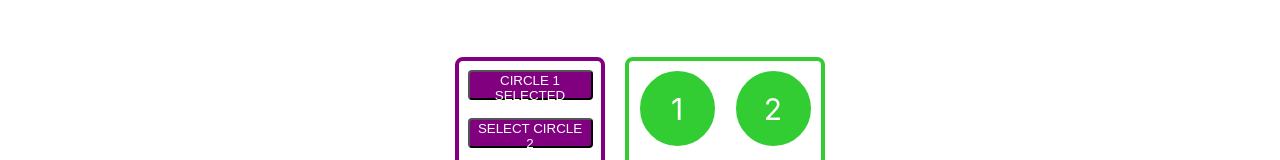
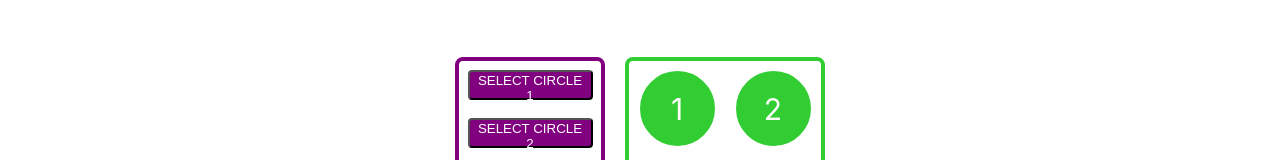
Before and after one commit to TonyPurple/reactunit4assessment, a React (Create React App) app: page / in a window 1280 px wide. Shown: the part 278-438 px from the top of the page. Built offline with nearby package versions, Linux system fonts and the light colour scheme.

Commit message:
setting state of buttons working

```diff
--- a/src/App.jsx
+++ b/src/App.jsx
@@ -5,8 +5,15 @@ import Circles from './components/Circles/Circles'
 
 class App extends Component {
     state = {
-        selected: 'Circle 1 Selected'
+        selected: 1
     }
+
+    selectCircle = (newSelection) => {
+        this.setState({
+            selected: newSelection
+        })
+    }
+
   render() {
     return (
       <div className="App">
@@ -14,6 +21,7 @@ class App extends Component {
         <main>
         <CircleSelector
             selected={this.state.selected}
+            onClick={this.selectCircle}
         />
         <Circles
         />
--- a/src/components/CircleSelector/CircleSelector.jsx
+++ b/src/components/CircleSelector/CircleSelector.jsx
@@ -2,12 +2,19 @@ import React from "react";
 import './CircleSelector.css'
 
 function circleSelector(props) {
+
+    const handleSelection = event => {
+        props.onClick(event.target.value)
+      }
+
+    if (props.selected)
+
     return (
         <div className="CircleSelector">
-            <button>{props.selected}</button>
-            <button>Select Circle 2</button>
-            <button>Select Circle 3</button>
-            <button>Select Circle 4</button>
+            <button className={props.selected === '1' ? 'selected' : null} value='1' onClick={handleSelection}>{props.selected === '1' ? 'Circle 1 Selected' : 'Select Circle 1'}</button>
+            <button className={props.selected === '2' ? 'selected' : null} value='2' onClick={handleSelection}>{props.selected === '2' ? 'Circle 2 Selected' : 'Select Circle 2'}</button>
+            <button className={props.selected === '3' ? 'selected' : null} value='3' onClick={handleSelection}>{props.selected === '3' ? 'Circle 3 Selected' : 'Select Circle 3'}</button>
+            <button className={props.selected === '4' ? 'selected' : null} value='4' onClick={handleSelection}>{props.selected === '4' ? 'Circle 4 Selected' : 'Select Circle 4'}</button>
         </div>
     )
 }
```
